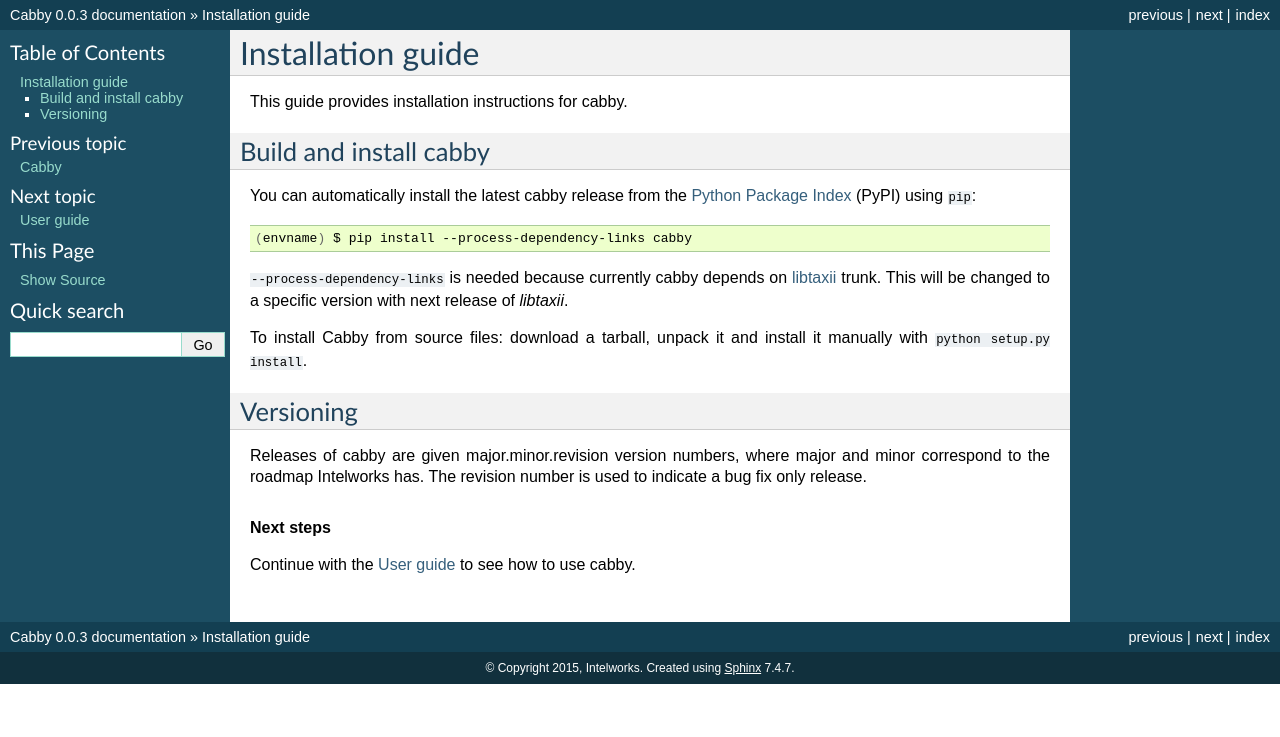
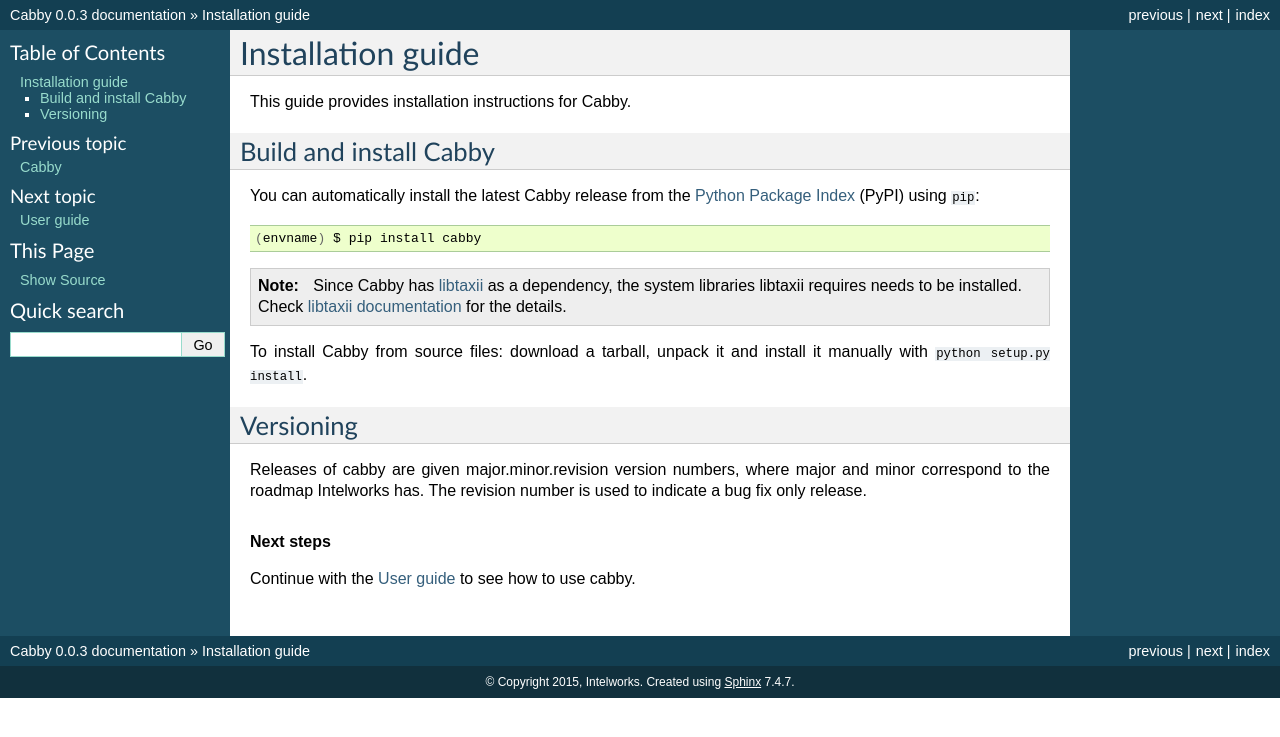
Before and after one commit to eclecticiq/cabby, a Sphinx documentation site: the page built from docs/installation.rst, in a window 1280 px wide. Shown: the top 737 px of the page. Built offline with Sphinx 7.4.7, drawn with Linux system fonts in a browser that asks for light colours.

Commit message:
extending intallation docs

```diff
--- a/docs/installation.rst
+++ b/docs/installation.rst
@@ -4,18 +4,21 @@
 
 .. highlight:: sh
 
-This guide provides installation instructions for cabby.
+This guide provides installation instructions for Cabby.
 
 
-Build and install cabby
+Build and install Cabby
 =======================
 
-You can automatically install the latest cabby release from the `Python
+You can automatically install the latest Cabby release from the `Python
 Package Index <http://pypi.python.org/>`_ (PyPI) using ``pip``::
 
-   (envname) $ pip install --process-dependency-links cabby
+   (envname) $ pip install cabby
 
-``--process-dependency-links`` is needed because currently cabby depends on `libtaxii <https://github.com/TAXIIProject/libtaxii>`_ trunk. This will be changed to a specific version with next release of `libtaxii`.
+.. note::
+    Since Cabby has `libtaxii <https://github.com/TAXIIProject/libtaxii>`_ as a dependency, the system libraries
+    libtaxii requires needs to be installed. Check
+    `libtaxii documentation <http://libtaxii.readthedocs.org/en/latest/installation.html#dependencies>`_ for the details.
 
 To install Cabby from source files: download a tarball, unpack it and install it manually with ``python setup.py install``.
 
```
